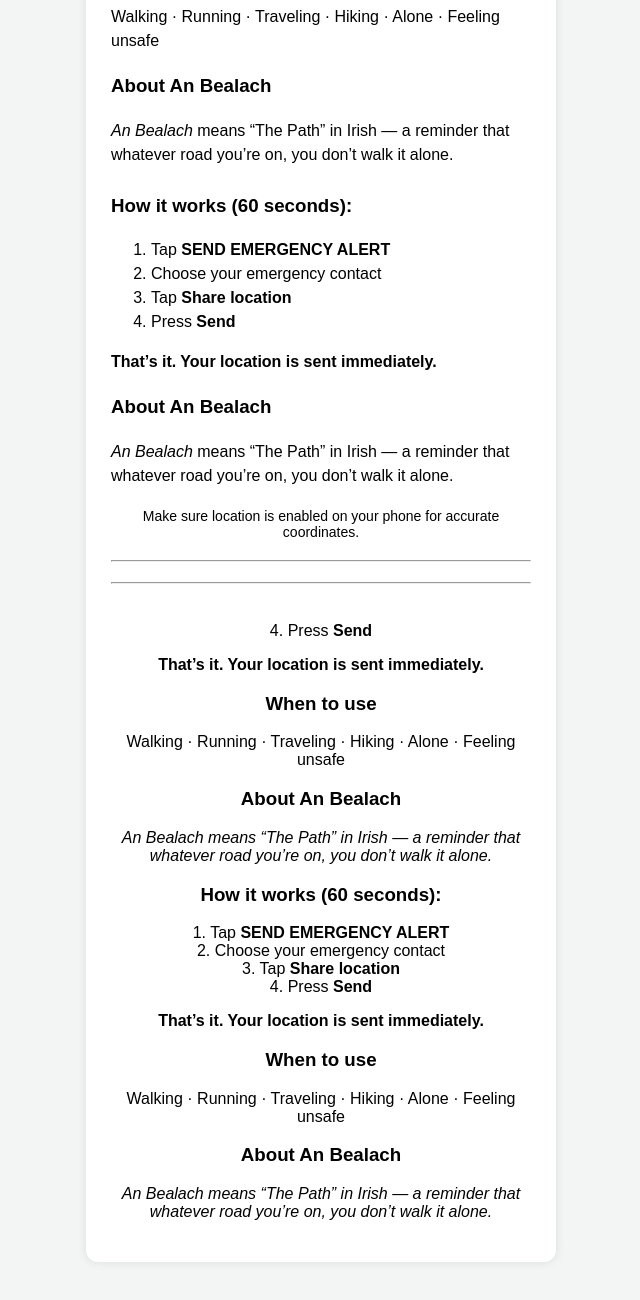
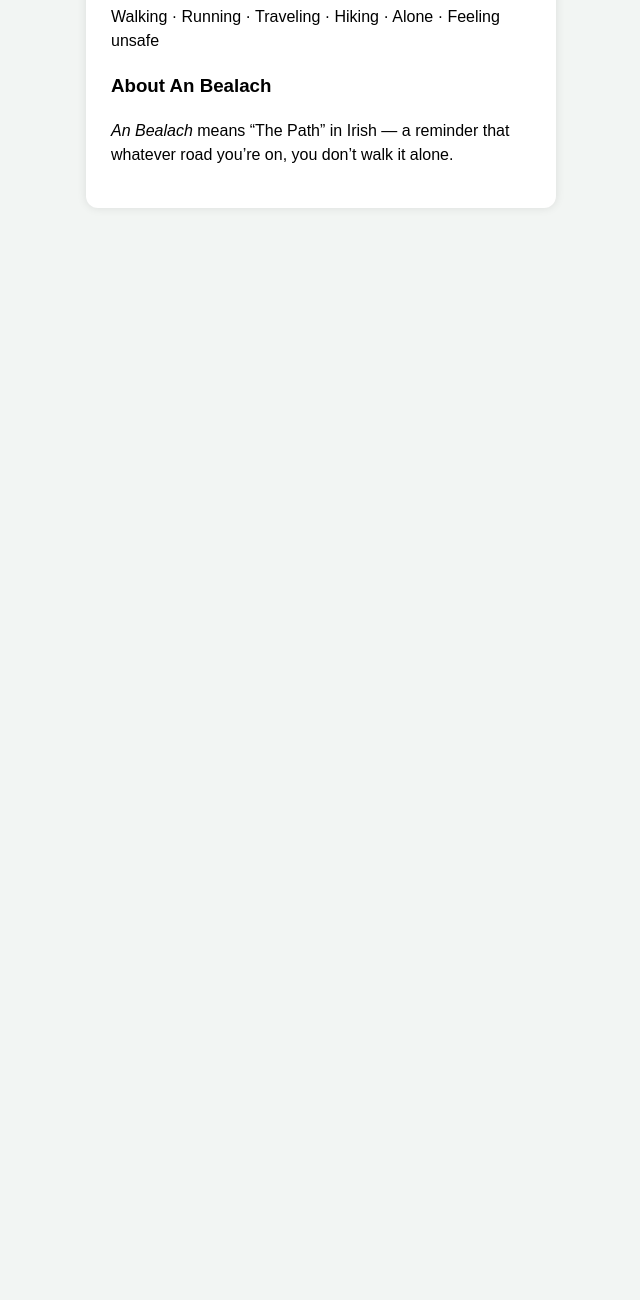
Before and after one commit to amyjohnoakley17-arch/anbealach-alert, a plain HTML site: page index.html in a window 1280 px wide. Shown: the part 501-1801 px from the top of the page, without its empty margins (319-959 px from the left). After the commit the page ends 800 px from the top, so only its background shows below. Drawn offline with Linux system fonts and the light colour scheme.

Commit message:
Update index.html

```diff
--- a/index.html
+++ b/index.html
@@ -58,82 +58,3 @@
 
 <h3>About An Bealach</h3>
 <p><em>An Bealach</em> means “The Path” in Irish — a reminder that whatever road you’re on, you don’t walk it alone.</p>
-
-</div>
-<div style="margin-top: 25px; text-align: left; font-size: 16px; line-height: 1.5;">
-
-<h3>How it works (60 seconds):</h3>
-<ol>
-  <li>Tap <strong>SEND EMERGENCY ALERT</strong></li>
-  <li>Choose your emergency contact</li>
-  <li>Tap <strong>Share location</strong></li>
-  <li>Press <strong>Send</strong></li>
-</ol>
-
-<p><strong>That’s it. Your location is sent immediately.</strong></p>
-
-
-
-<h3>About An Bealach</h3>
-<p><em>An Bealach</em> means “The Path” in Irish — a reminder that whatever road you’re on, you don’t walk it alone.</p>
-
-</div>
-<p style="margin-top:20px;font-size:14px;">
-Make sure location is enabled on your phone for accurate coordinates.</p><hr style="margin:20px 0;">
-<hr style="margin:20px 0;">
-
-
-
-
-<br>
-4. Press <b>Send</b></p>
-
-<p><b>That’s it. Your location is sent immediately.</b></p>
-
-<h3>When to use</h3>
-<p>Walking · Running · Traveling · Hiking · Alone · Feeling unsafe</p>
-
-<h3>About An Bealach</h3>
-<p><i>An Bealach means “The Path” in Irish — a reminder that whatever road you’re on, you don’t walk it alone.</i></p>
-
-
-<h3>How it works (60 seconds):</h3>
-<p>1. Tap <b>SEND EMERGENCY ALERT</b><br>
-2. Choose your emergency contact<br>
-3. Tap <b>Share location</b><br>
-4. Press <b>Send</b></p>
-
-<p><b>That’s it. Your location is sent immediately.</b></p>
-
-<h3>When to use</h3>
-<p>Walking · Running · Traveling · Hiking · Alone · Feeling unsafe</p>
-
-<h3>About An Bealach</h3>
-<p><i>An Bealach means “The Path” in Irish — a reminder that whatever road you’re on, you don’t walk it alone.</i></p>
-</div>
-
-<script>
-function sendAlert() {
-  if (!navigator.geolocation) {
-    alert("Location not supported.");
-    return;
-  }
-
-  navigator.geolocation.getCurrentPosition(function(position) {
-    const lat = position.coords.latitude;
-    const lon = position.coords.longitude;
-
-    const mapsLink = `https://maps.google.com/?q=${lat},${lon}`;
-    const message = `EMERGENCY ALERT: I need help. My location is: ${mapsLink}`;
-
-    const smsLink = `sms:?&body=${encodeURIComponent(message)}`;
-    window.location.href = smsLink;
-  },
-  function() {
-    alert("Location permission denied.");
-  });
-}
-</script>
-
-</body>
-</html>
```
